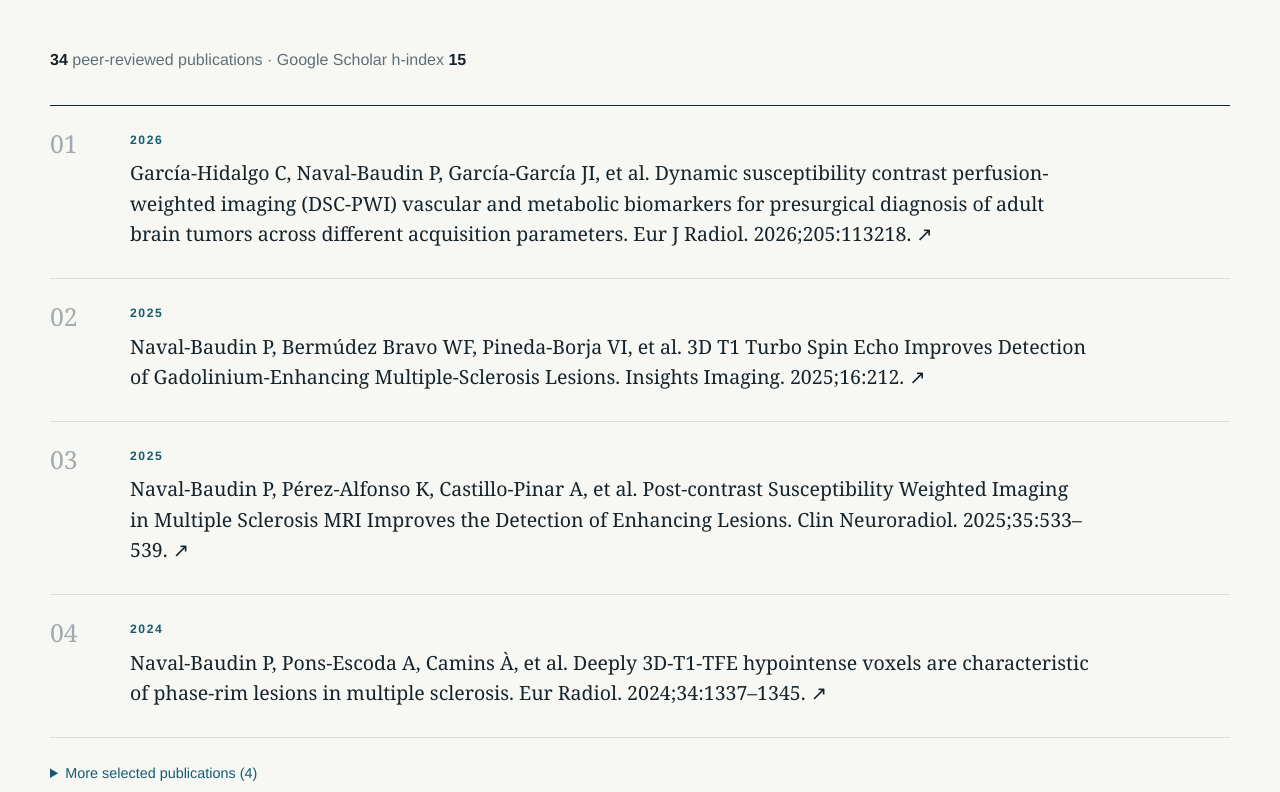
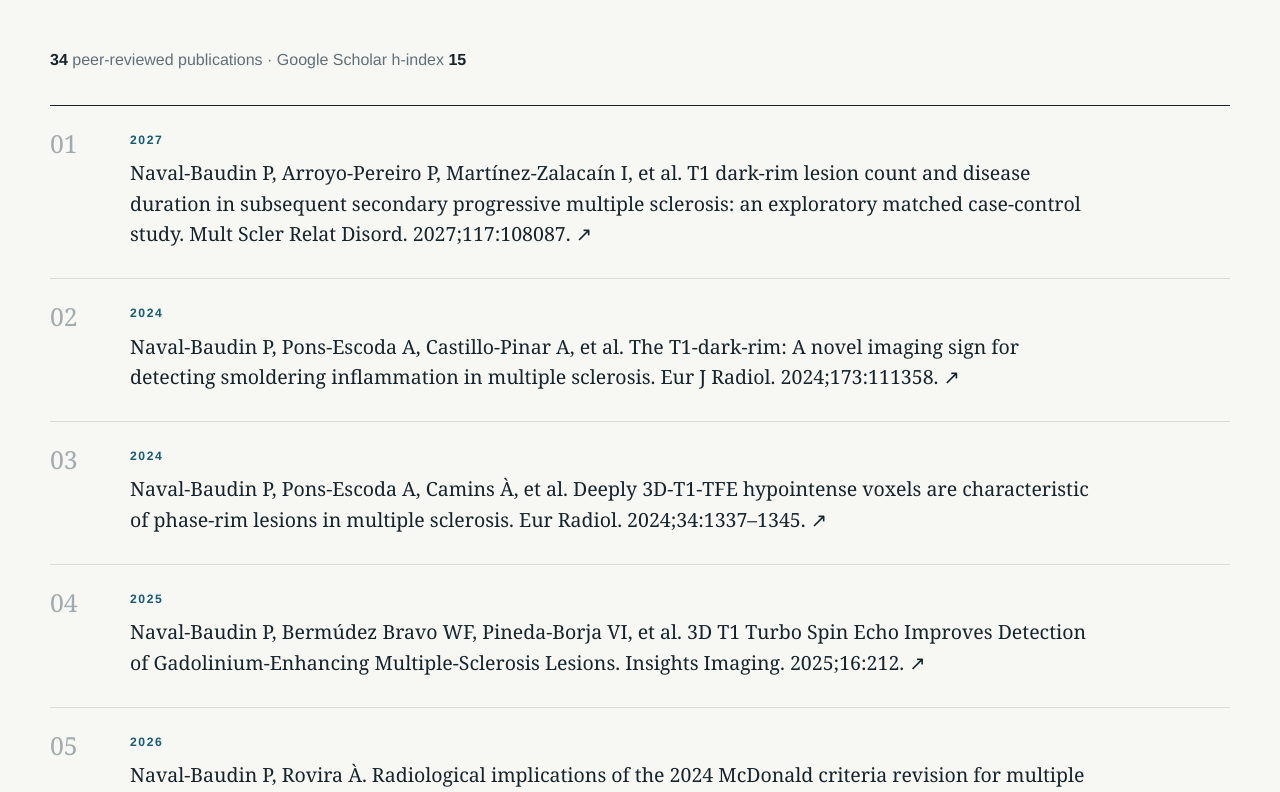
Before and after one commit to navalpablo/about, a Next.js app: page / in a window 1280 px wide. Shown: the part 5388-6180 px from the top of the page. Built offline with nearby package versions, Linux system fonts and the light colour scheme.

Commit message:
Feature six selected peer-reviewed publications

```diff
--- a/app/page.tsx
+++ b/app/page.tsx
@@ -121,6 +121,8 @@ export default function Home() {
   const projectOrder = ["project_imaginem", "project_ia_ictus", "project_mspredict", "project_brain_tumor_perfunomics", "project_amn_dimethyl_fumarate"];
   const highlightedProjects: Project[] = [...cv.projects].sort((a, b) => projectOrder.indexOf(a.id) - projectOrder.indexOf(b.id));
   const selectedPublications = cv.publications.filter((item) => item.selected);
+  const featuredPublications = selectedPublications.slice(0, 6);
+  const morePublications = selectedPublications.slice(featuredPublications.length);
   const selectedTalks = cv.talks;
   const recentAwards = cv.awards.slice(0, 6);
   const featuredMedia = cv.media;
@@ -412,15 +414,19 @@ export default function Home() {
             Google Scholar h-index <strong>{cv.scientific_profile.h_index.google_scholar}</strong>
           </p>
           <div className="publication-list">
-            {selectedPublications.slice(0, 4).map(renderPublication)}
+            {featuredPublications.map(renderPublication)}
           </div>
 
-          <details className="more-records">
-            <summary>More selected publications ({selectedPublications.length - 4})</summary>
-            <div className="publication-list">
-              {selectedPublications.slice(4).map((publication, index) => renderPublication(publication, index + 4))}
-            </div>
-          </details>
+          {morePublications.length > 0 ? (
+            <details className="more-records">
+              <summary>More selected publications ({morePublications.length})</summary>
+              <div className="publication-list">
+                {morePublications.map((publication, index) =>
+                  renderPublication(publication, index + featuredPublications.length),
+                )}
+              </div>
+            </details>
+          ) : null}
 
           <div className="section-actions">
             <a
--- a/data/cv.public.json
+++ b/data/cv.public.json
@@ -2,7 +2,7 @@
   "metadata": {
     "schema_name": "pablo_naval_baudin_public_cv",
     "schema_version": "1.0.4",
-    "last_updated": "2026-11-05",
+    "last_updated": "2026-11-24",
     "generated_from": "pablo_naval_baudin_cv_master"
   },
   "person": {
@@ -794,12 +794,53 @@
   ],
   "publications": [
     {
+      "id": "pub_2027_t1_dark_rim_spms",
+      "year": 2027,
+      "citation": "Naval-Baudin P, Arroyo-Pereiro P, Martínez-Zalacaín I, et al. T1 dark-rim lesion count and disease duration in subsequent secondary progressive multiple sclerosis: an exploratory matched case-control study. Mult Scler Relat Disord. 2027;117:108087.",
+      "selected": true,
+      "doi": "10.1016/j.msard.2026.108087",
+      "url": "https://doi.org/10.1016/j.msard.2026.108087"
+    },
+    {
+      "id": "pub_2024_t1_dark_rim",
+      "year": 2024,
+      "citation": "Naval-Baudin P, Pons-Escoda A, Castillo-Pinar A, et al. The T1-dark-rim: A novel imaging sign for detecting smoldering inflammation in multiple sclerosis. Eur J Radiol. 2024;173:111358.",
+      "selected": true,
+      "doi": "10.1016/j.ejrad.2024.111358",
+      "url": "https://doi.org/10.1016/j.ejrad.2024.111358"
+    },
+    {
+      "id": "pub_2024_deep_t1_prl",
+      "year": 2024,
+      "citation": "Naval-Baudin P, Pons-Escoda A, Camins À, et al. Deeply 3D-T1-TFE hypointense voxels are characteristic of phase-rim lesions in multiple sclerosis. Eur Radiol. 2024;34:1337–1345.",
+      "selected": true,
+      "doi": "10.1007/s00330-023-09784-w",
+      "url": "https://doi.org/10.1007/s00330-023-09784-w"
+    },
+    {
+      "id": "pub_2025_3d_t1_tse_ms",
+      "year": 2025,
+      "citation": "Naval-Baudin P, Bermúdez Bravo WF, Pineda-Borja VI, et al. 3D T1 Turbo Spin Echo Improves Detection of Gadolinium-Enhancing Multiple-Sclerosis Lesions. Insights Imaging. 2025;16:212.",
+      "selected": true,
+      "doi": "10.1186/s13244-025-02093-4",
+      "url": "https://doi.org/10.1186/s13244-025-02093-4"
+    },
+    {
+      "id": "pub_2026_mcdonald_radiologia_english",
+      "year": 2026,
+      "citation": "Naval-Baudin P, Rovira À. Radiological implications of the 2024 McDonald criteria revision for multiple sclerosis. Radiología (English Edition). 2026;501811.",
+      "selected": true,
+      "doi": "10.1016/j.rxeng.2026.501811",
+      "url": "https://doi.org/10.1016/j.rxeng.2026.501811"
+    },
+    {
       "id": "pub_2026_dsc_pwi_brain_tumours",
       "year": 2026,
       "citation": "García-Hidalgo C, Naval-Baudin P, García-García JI, et al. Dynamic susceptibility contrast perfusion-weighted imaging (DSC-PWI) vascular and metabolic biomarkers for presurgical diagnosis of adult brain tumors across different acquisition parameters. Eur J Radiol. 2026;205:113218.",
       "selected": true,
       "doi": "10.1016/j.ejrad.2026.113218",
-      "url": "https://doi.org/10.1016/j.ejrad.2026.113218"
+      "url": "https://doi.org/10.1016/j.ejrad.2026.113218",
+      "author_note": "Second author"
     },
     {
       "id": "pub_2026_mcdonald_radiologia",
@@ -816,14 +857,6 @@
       "selected": false,
       "doi": "10.1007/s00330-026-12446-2",
       "url": "https://doi.org/10.1007/s00330-026-12446-2"
-    },
-    {
-      "id": "pub_2025_3d_t1_tse_ms",
-      "year": 2025,
-      "citation": "Naval-Baudin P, Bermúdez Bravo WF, Pineda-Borja VI, et al. 3D T1 Turbo Spin Echo Improves Detection of Gadolinium-Enhancing Multiple-Sclerosis Lesions. Insights Imaging. 2025;16:212.",
-      "selected": true,
-      "doi": "10.1186/s13244-025-02093-4",
-      "url": "https://doi.org/10.1186/s13244-025-02093-4"
     },
     {
       "id": "pub_2025_postcontrast_swi_ms",
@@ -856,22 +889,6 @@
       "selected": false,
       "doi": "10.1007/s00330-025-11504-5",
       "url": "https://doi.org/10.1007/s00330-025-11504-5"
-    },
-    {
-      "id": "pub_2024_deep_t1_prl",
-      "year": 2024,
-      "citation": "Naval-Baudin P, Pons-Escoda A, Camins À, et al. Deeply 3D-T1-TFE hypointense voxels are characteristic of phase-rim lesions in multiple sclerosis. Eur Radiol. 2024;34:1337–1345.",
-      "selected": true,
-      "doi": "10.1007/s00330-023-09784-w",
-      "url": "https://doi.org/10.1007/s00330-023-09784-w"
-    },
-    {
-      "id": "pub_2024_t1_dark_rim",
-      "year": 2024,
-      "citation": "Naval-Baudin P, Pons-Escoda A, Castillo-Pinar A, et al. The T1-dark-rim: A novel imaging sign for detecting smoldering inflammation in multiple sclerosis. Eur J Radiol. 2024;173:111358.",
-      "selected": true,
-      "doi": "10.1016/j.ejrad.2024.111358",
-      "url": "https://doi.org/10.1016/j.ejrad.2024.111358"
     },
     {
       "id": "pub_2024_ms_biomarkers_need",
```
Also changed, not shown: public/data/cv.public.json (+43 -26 lines).
